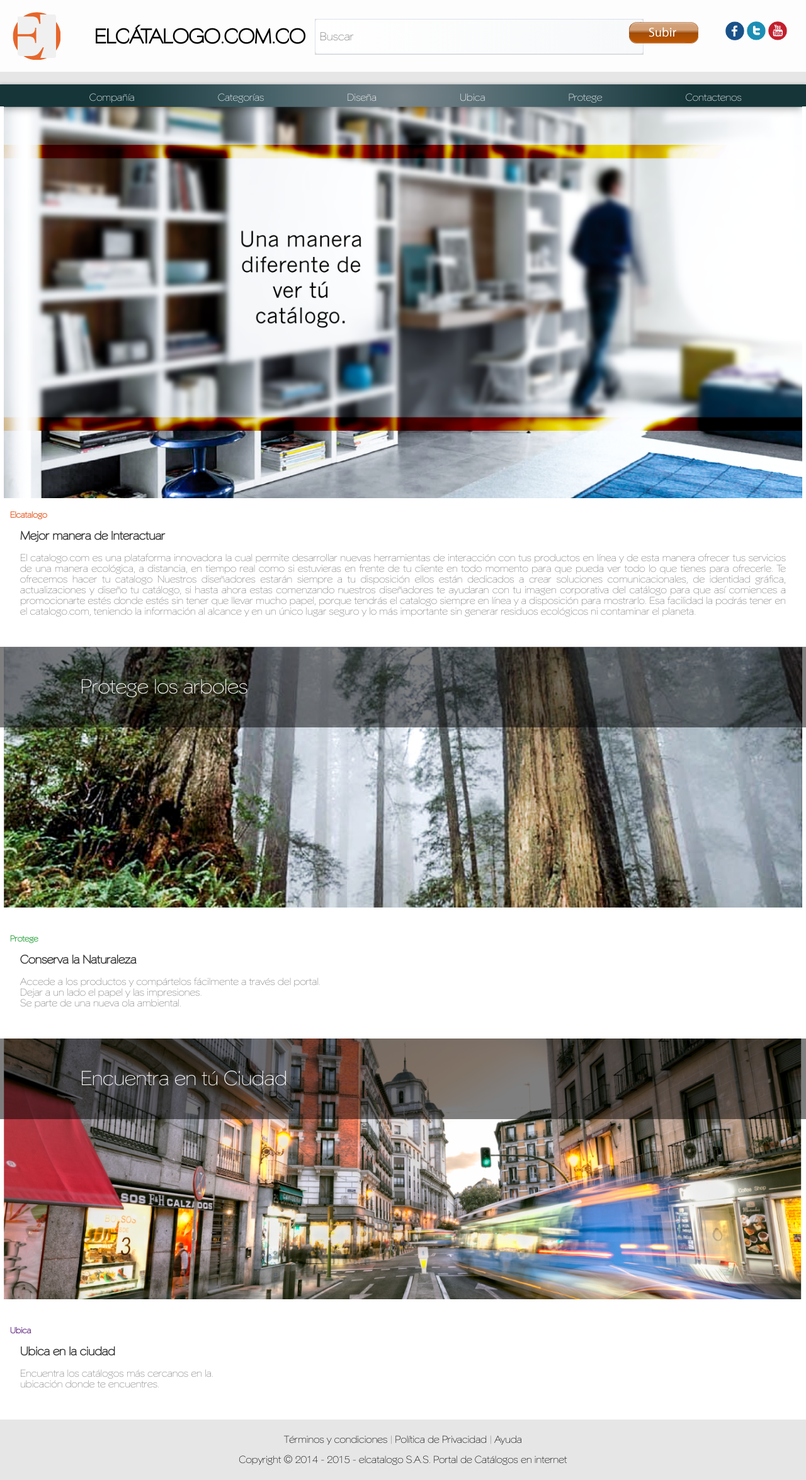
After one commit to karlitoxz/elcatalogo, a PHP site: page /compania.php in a window 1280 px wide; the page is wider, and only the part inside the window is pictured. The commit adds this page. Shown: that part at 63% size. Run offline with PHP 8.4, Linux system fonts and the light colour scheme.

Commit message:
Creacion de la pagina compania
Creacion de la pagina compania

```diff
--- /dev/null
+++ b/compania.php
@@ -0,0 +1,106 @@
+<!DOCTYPE html>
+<html lang="es">
+<head>
+	<meta charset="UTF-8">
+	<title>ElCatalogo</title>
+	<link rel="stylesheet" href="style/normalize.css">
+	<link rel="stylesheet" href="style/style.css">
+</head>
+<body>
+
+	<header>
+		<div class="logo"><img src="img/elcatalogo_logo.png" alt="El_Catalogo_logo"></div>
+		<div class="catalogo"><h1>ELC&Aacute;TALOGO.COM.CO</h1></div>
+		<div class="buscador"><input type="text" class="textbox" size="30" placeholder="Buscar"></div>
+		<div class="subir"><img src="img/BtnSubir.png" alt=""></div>
+		<div class="social">
+			<img src="img/facebook.png" alt="" width="30px" height="30px">
+			<img src="img/twitter.png" alt="" width="30px" height="30px">
+			<img src="img/youtube.png" alt="" width="30px" height="30px">
+		</div>
+	</header>
+
+<div class="separcion"></div>
+
+<nav>
+
+	<ul class="menu">
+		<li><a href="">Compa&ntilde;&iacute;a</a></li>
+		<li><a href="">Categor&iacute;as</a></li>
+		<li><a href="">Dise&ntilde;a</a></li>
+		<li><a href="">Ubica</a></li>
+		<li><a href="">Protege</a></li>
+		<li><a href="">Contactenos</a></li>
+	</ul>
+
+</nav>
+
+<section>
+	<article class="arcom01">
+		<figure>
+			<center><img src="img/compania/article01.png" alt="" width="99%"/></center>
+		</figure>
+	</article>
+
+	<article class="arcom02">
+		<h5>Elcatalogo</h5>
+			<div class="arcom02text">
+			<h3>Mejor manera de Interactuar</h3>
+				<p>El catalogo.com es una plataforma innovadora la cual permite desarrollar nuevas herramientas de interacción con tus productos en l&iacute;nea y de esta manera ofrecer tus servicios de una manera ecológica,  a distancia, en tiempo real como si estuvieras en frente de tu cliente en todo momento para que pueda ver todo lo que tienes para ofrecerle.
+
+Te ofrecemos hacer tu catalogo
+
+Nuestros dise&ntilde;adores estar&aacute;n siempre a tu disposición  ellos est&aacute;n  dedicados a crear soluciones comunicacionales, de identidad gr&aacute;fica, actualizaciones y dise&ntilde;o tu cat&aacute;logo, si hasta ahora estas comenzando nuestros dise&ntilde;adores  te ayudaran con tu imagen corporativa del cat&aacute;logo para que as&iacute; comiences a promocionarte estés donde estés sin tener que llevar mucho papel, porque tendr&aacute;s el catalogo siempre en l&iacute;nea y a disposición para mostrarlo.
+Esa facilidad la podr&aacute;s tener en el catalogo.com, teniendo la información al alcance y en un único lugar seguro y lo m&aacute;s importante sin generar residuos ecológicos  ni contaminar el planeta.</p>
+			</div>
+	</article>
+
+	<article class="arcom03">
+		 <div class="titulo">
+			Protege los arboles
+			</div>
+
+			<div class="fondo">
+				<center><img src="img/compania/arcom03_fondo.png" alt="" width="99%" /></center>
+			</div>
+
+	</article>
+
+	<article class="arcom04">
+		<h5>Protege</h5>
+			<div class="arcom04text">
+			<h3>Conserva la Naturaleza</h3>
+				<p>Accede a los productos y comp&aacute;rtelos f&aacute;cilmente a
+través del portal.<br> Dejar a un lado el papel
+y las impresiones.<br> Se parte de una nueva ola ambiental.</p>
+			</div>
+	</article>
+
+	<article class="arcom05">
+		 <div class="titulo">
+			Encuentra en tú Ciudad
+			</div>
+
+			<div class="fondo">
+				<center><img src="img/compania/arcom05_ciudad.png" alt="" width="99%" /></center>
+			</div>
+
+	</article>
+
+	<article class="arcom06">
+		<h5>Ubica</h5>
+			<div class="arcom06text">
+			<h3>Ubica en la ciudad</h3>
+				<p>Encuentra los cat&aacute;logos m&aacute;s cercanos en la.<br> ubicación donde te encuentres.</p>
+			</div>
+	</article>
+
+</section>
+
+<footer>
+	Términos y condiciones <span> | </span>Pol&iacute;tica de Privacidad<span> | </span>Ayuda <br/>
+	Copyright © 2014 - 2015 - elcatalogo S.A.S.   Portal de Cat&aacute;logos en internet
+</footer>
+
+</body>
+</html>
--- a/style/style.css
+++ b/style/style.css
@@ -285,6 +285,110 @@ section .info .social {
   width: 32%;
   margin: 0 0 0 67%;
 }
+section .arcom01 {
+  background-color: #fff;
+}
+section .arcom01 figure {
+  margin: 0;
+}
+section .arcom02 {
+  padding: 1em;
+  position: relative;
+  background-color: #fff;
+}
+section .arcom02 .arcom02text {
+  padding: 1em;
+}
+section .arcom02 h5 {
+  color: #e55a24;
+  margin: 0;
+}
+section .arcom02 h3 {
+  color: #333;
+  margin: 0;
+}
+section .arcom02 p {
+  text-align: justify;
+  color: #808080;
+}
+section .arcom03 {
+  position: relative;
+  background-color: #fff;
+  height: 27.5em;
+}
+section .arcom03 .fondo {
+  position: absolute;
+}
+section .arcom03 .titulo {
+  position: absolute;
+  z-index: 1;
+  width: 98%;
+  height: 4em;
+  font-size: 2em;
+  background: rgba(0,0,0,0.5);
+  line-height: 4em;
+  padding-left: 4em;
+  color: #fff;
+}
+section .arcom04 {
+  padding: 1em;
+  position: relative;
+  background-color: #fff;
+}
+section .arcom04 .arcom04text {
+  padding: 1em;
+}
+section .arcom04 h5 {
+  color: #39a94a;
+  margin: 0;
+}
+section .arcom04 h3 {
+  color: #333;
+  margin: 0;
+}
+section .arcom04 p {
+  text-align: justify;
+  color: #808080;
+}
+section .arcom05 {
+  position: relative;
+  background-color: #fff;
+  height: 27.5em;
+}
+section .arcom05 .fondo {
+  position: absolute;
+}
+section .arcom05 .titulo {
+  position: absolute;
+  z-index: 1;
+  width: 98%;
+  height: 4em;
+  font-size: 2em;
+  background: rgba(0,0,0,0.5);
+  line-height: 4em;
+  padding-left: 4em;
+  color: #fff;
+}
+section .arcom06 {
+  padding: 1em;
+  position: relative;
+  background-color: #fff;
+}
+section .arcom06 .arcom06text {
+  padding: 1em;
+}
+section .arcom06 h5 {
+  color: #662d85;
+  margin: 0;
+}
+section .arcom06 h3 {
+  color: #333;
+  margin: 0;
+}
+section .arcom06 p {
+  text-align: justify;
+  color: #808080;
+}
 footer {
   text-align: center;
   padding: 1em;
--- a/style/style.styl
+++ b/style/style.styl
@@ -282,6 +282,106 @@ section .info .social
 						width 32%
 						margin 0 0 0 67%
 
+section .arcom01
+					background-color white
+					figure
+						margin 0
+
+section .arcom02
+				padding 1em
+				position relative
+				background-color white
+				.arcom02text
+					padding 1em
+
+section .arcom02 h5
+								color #e55a24
+								margin 0
+
+section .arcom02 h3
+								color #333333
+								margin 0
+
+section .arcom02 p
+								text-align justify
+								color #808080
+
+section .arcom03
+				position relative
+				background-color white
+				height 27.5em
+
+section .arcom03 .fondo
+								position absolute
+
+section .arcom03 .titulo
+								position absolute
+								z-index 1
+								width 98%
+								height 4em
+								font-size 2em
+								background:rgba(0,0,0,0.5);
+								line-height 4em
+								padding-left 4em
+								color white
+
+section .arcom04
+				padding 1em
+				position relative
+				background-color white
+				.arcom04text
+					padding 1em
+
+section .arcom04 h5
+								color #39a94a
+								margin 0
+
+section .arcom04 h3
+								color #333333
+								margin 0
+
+section .arcom04 p
+								text-align justify
+								color #808080
+
+section .arcom05
+				position relative
+				background-color white
+				height 27.5em
+
+section .arcom05 .fondo
+								position absolute
+
+section .arcom05 .titulo
+								position absolute
+								z-index 1
+								width 98%
+								height 4em
+								font-size 2em
+								background:rgba(0,0,0,0.5);
+								line-height 4em
+								padding-left 4em
+								color white
+
+section .arcom06
+				padding 1em
+				position relative
+				background-color white
+				.arcom06text
+					padding 1em
+
+section .arcom06 h5
+								color #662d85
+								margin 0
+
+section .arcom06 h3
+								color #333333
+								margin 0
+
+section .arcom06 p
+								text-align justify
+								color #808080
+
 footer
 	text-align center
 	padding 1em
```
Also changed, not shown: index.php (+8 -8 lines), img/compania/arcom03_fondo.png (added), img/compania/arcom05_ciudad.png (added), img/compania/article01.png (added).
